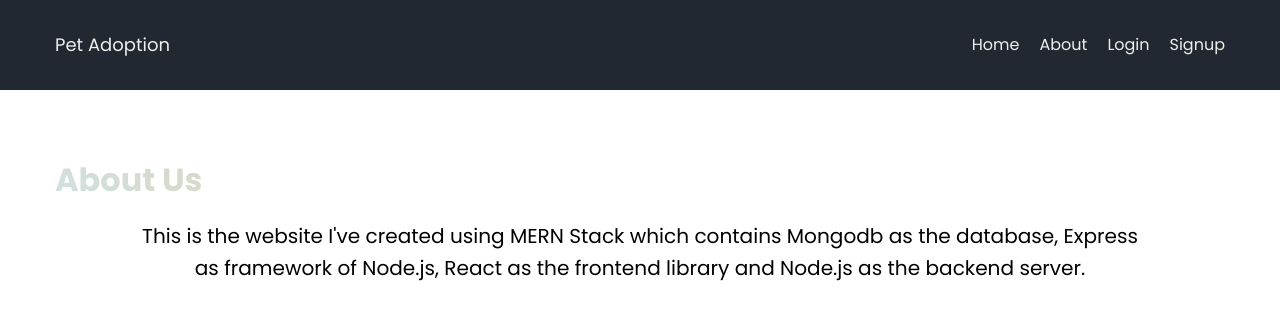
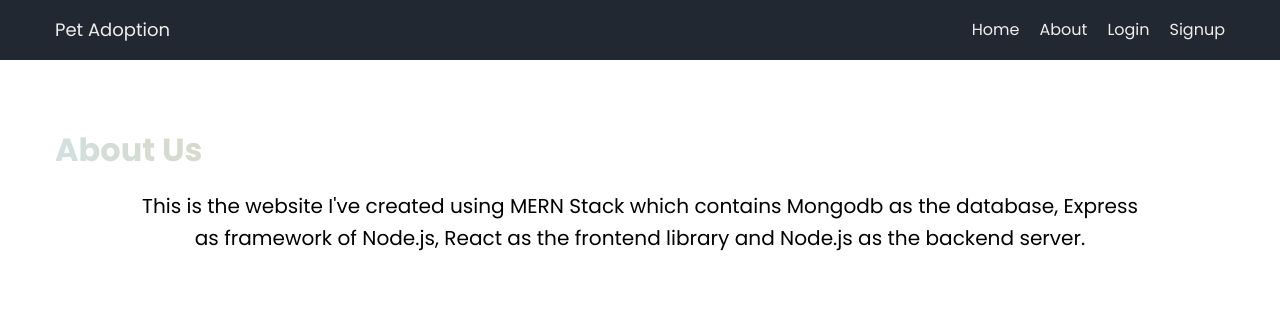
Before and after one commit to binaya-khadka/pet-adoption, a React (Vite) app in the folder client/: page /about in a window 1280 px wide. Shown: the top 320 px of the page. Built offline with nearby package versions, Linux system fonts and the light colour scheme.

Commit message:
reduced nav padding

```diff
--- a/client/src/app/components/nav/nav.tsx
+++ b/client/src/app/components/nav/nav.tsx
@@ -82,7 +82,7 @@ const NavInner = styled.div`
 const NavContent = styled.div`
   display: grid;
   grid-template-columns: 1fr auto;
-  padding: 20px 0;
+  padding: 5px 0;
   align-items: center;
 `;
 
```
